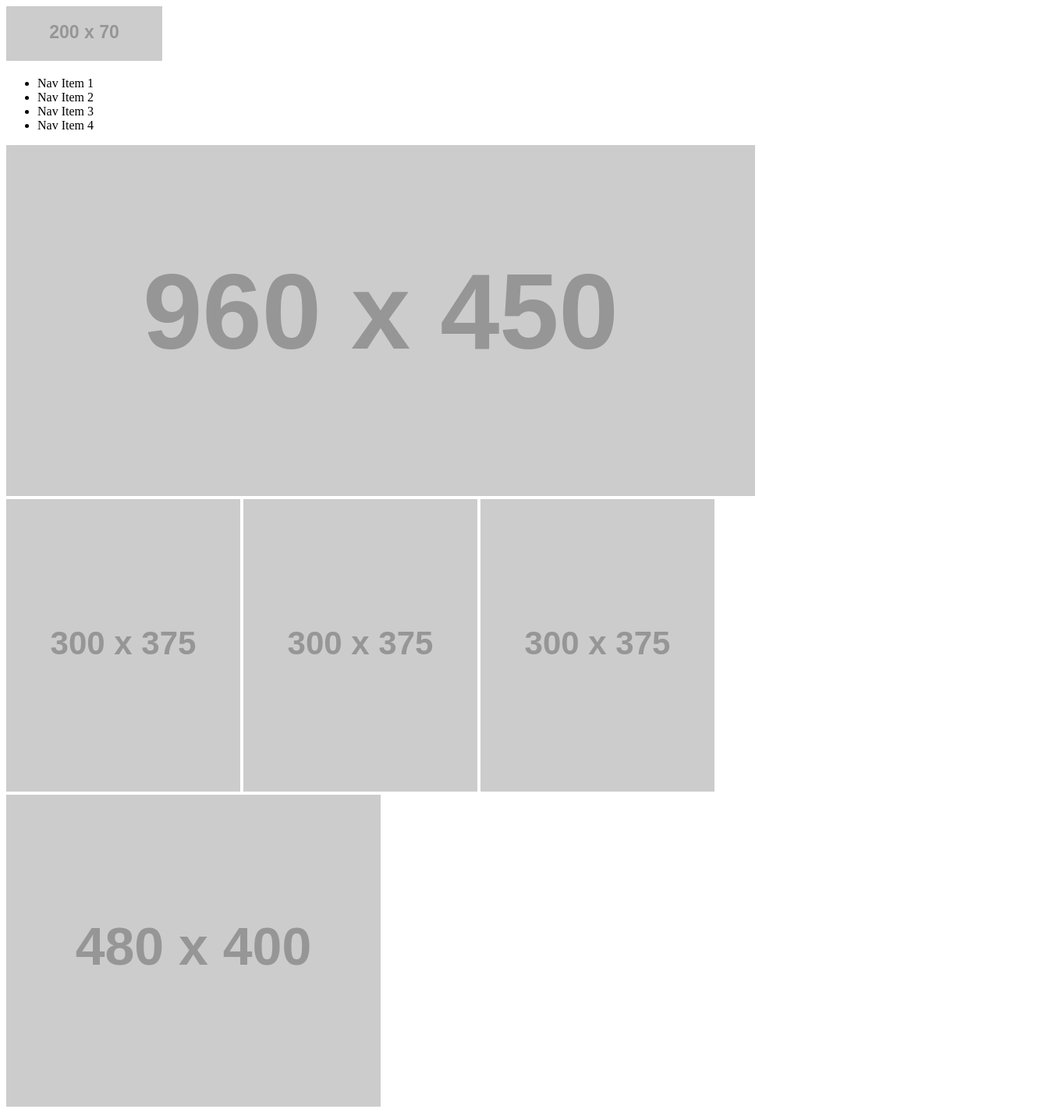
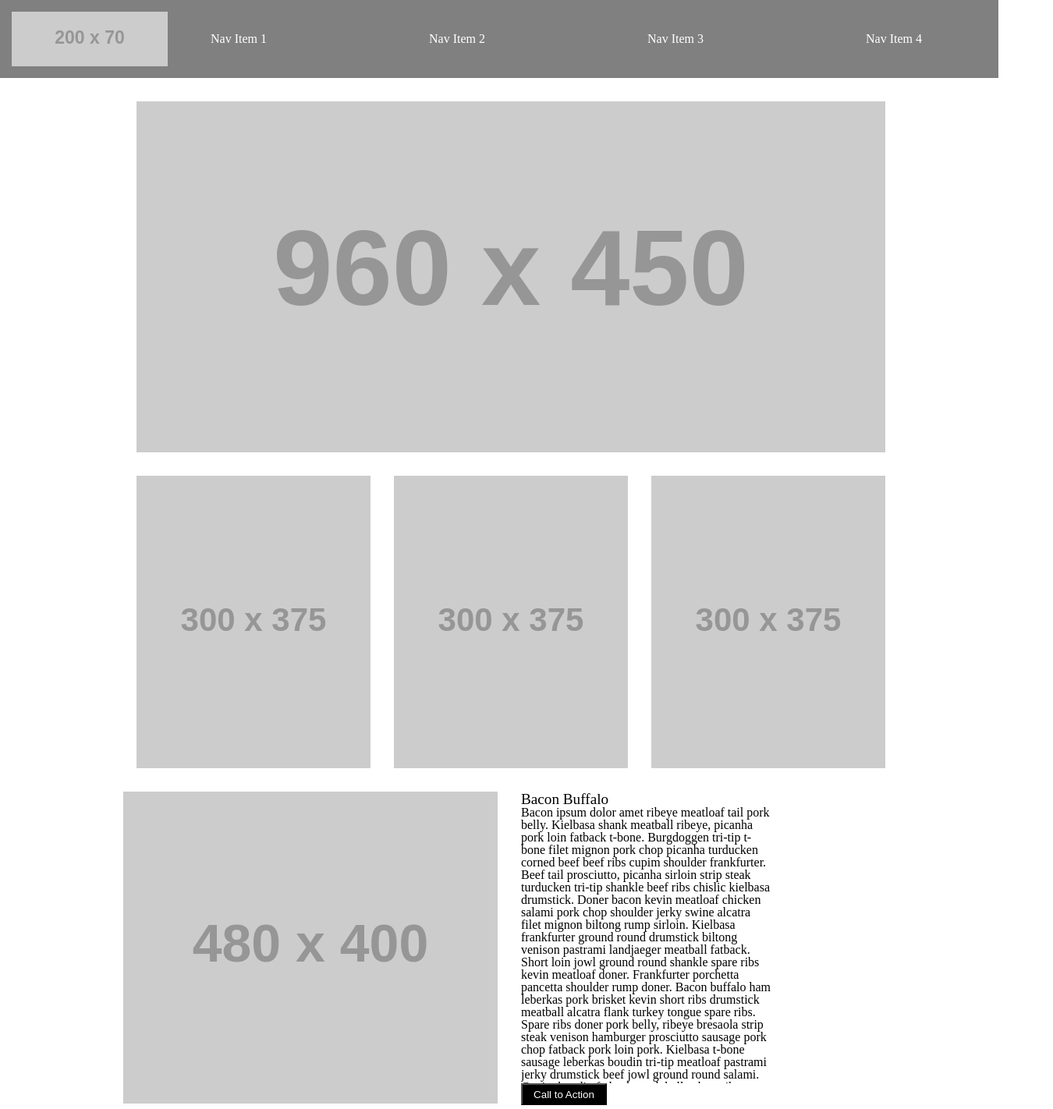
Before and after one commit to kylecohen14/wireframe-exercise, a plain HTML site: page index.html in a window 1280 px wide. Shown: the top 1422 px of the page at 78% size, 1350 px wide, since content can reach past the window. Drawn offline with Linux system fonts and the light colour scheme; placeholder pictures from the web are drawn by us.

Commit message:
wire frame

```diff
--- a/index.html
+++ b/index.html
@@ -2,6 +2,8 @@
   <html>
     <head>
       <title>Wireframe Exercise</title>
+      <link rel="stylesheet" href="reset.css">
+      <link rel="stylesheet" href="style.css">
     </head>
     <body>
       <header>
--- a/style.css
+++ b/style.css
@@ -0,0 +1,92 @@
+body {
+  box-sizing: border-box;
+  width: 100%;
+}
+
+header {
+  background-color: gray;
+  display: flex;
+  justify-content: space-between;
+  align-items: center;
+  width: 100%;
+}
+header img {
+  margin: 15px;
+}
+
+nav {
+  display: flex;
+  width: 100%;
+}
+nav ul {
+  display: flex;
+  color: white;
+
+}
+nav li {
+width: 200px;
+/* float: left; */
+display: inline;
+margin: 40px;
+}
+ul {
+
+}
+
+main {
+  margin-left: 30px;
+  width: 100%;
+}
+
+
+section:nth-child(1) {
+  display: flex;
+  justify-content: center;
+  padding-bottom: 30px;
+  padding-top: 30px;
+  margin-right: 30px;
+}
+section:nth-child(2) {
+  display: flex;
+  justify-content: center;
+  padding-bottom: 30px;
+}
+section:nth-child(2) img {
+  margin-right: 30px;
+}
+
+section:nth-child(3) {
+  display: flex;
+  justify-content: center;
+  height: 400px;
+  padding-bottom: 30px;
+  margin-left: 10%;
+
+}
+section:nth-child(3) img {
+  width: 50%;
+  margin-right: 30px;
+}
+h2 {
+  font-size: larger;
+  font-weight: 500;
+}
+p {
+overflow: scroll;
+width: 50%;
+height: 355px;
+
+}
+button {
+  background-color: black;
+  color: white;
+  width: 110px;
+  height: 28px;
+}
+
+footer {
+  display: flex;
+  height: 60px;
+  background-color: gray;
+  width: auto;
+}
```
